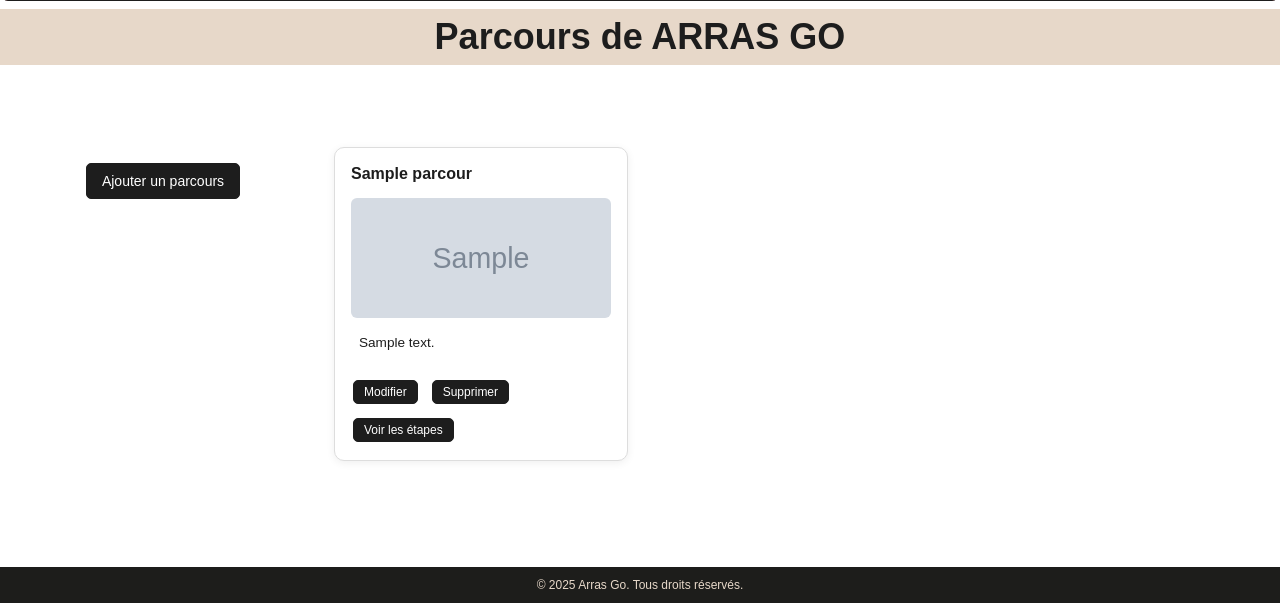
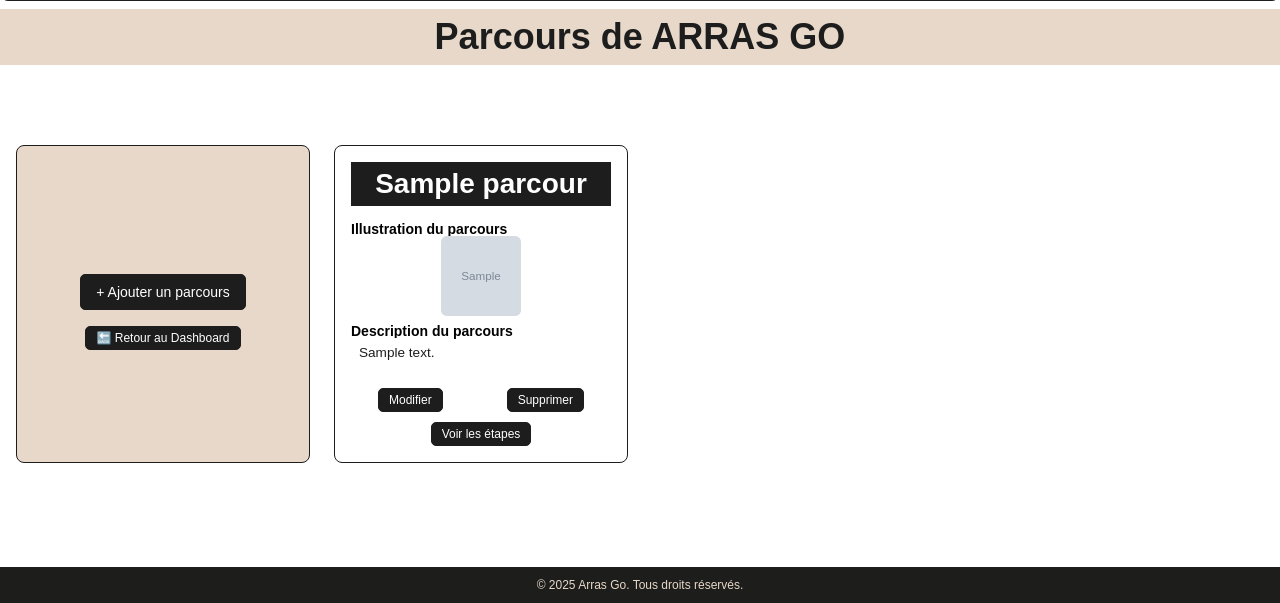
Before and after one commit to DarkSpharx/arrasgo, a PHP site: page /list_parcours.php in a window 1280 px wide. Shown: the part 197-800 px from the top of the page. Run offline with PHP 8.4, Linux system fonts and the light colour scheme; a user stored in the database is signed in; tables that the repository leaves empty hold one stand-in row (values such as "Sample post"); grey boxes marked "Sample" are stand-in pictures.

Commit message:
Refactorisation des styles de cartes et amélioration de la structure des pages pour une meilleure lisibilité et cohérence.

```diff
--- a/backoffice/css/style_backoffice.css
+++ b/backoffice/css/style_backoffice.css
@@ -221,7 +221,7 @@ strong {
   border-radius: 5px;
   cursor: pointer;
   transition: border 0.2s;
-  margin: 2px;
+  margin: 0 auto;
   text-align: center;
 }
 .button-tab:hover {
--- a/backoffice/css/tab.css
+++ b/backoffice/css/tab.css
@@ -177,54 +6,72 @@
   gap: 16px;
 }
 
-/* Cartes parcours responsive */
-.parcours-cards-container {
+.cards-grid {
   display: grid;
   grid-template-columns: repeat(1, 1fr);
   gap: 24px;
   margin: 24px 0;
 }
-
 @media (min-width: 600px) {
-  .parcours-cards-container {
+  .cards-grid {
     grid-template-columns: repeat(2, 1fr);
   }
 }
 @media (min-width: 1024px) {
-  .parcours-cards-container {
+  .cards-grid {
     grid-template-columns: repeat(4, 1fr);
   }
 }
 
-.parcours-card {
-  background: #fff;
-  border: 1px solid #ddd;
-  border-radius: 10px;
-  box-shadow: 0 2px 8px #0001;
-  padding: 18px 16px 16px 16px;
+.card {
+  border-radius: 8px;
+  border: 1px solid #1d1d1d;
+  padding: 16px;
   display: flex;
   flex-direction: column;
   justify-content: space-between;
-  min-height: 260px;
+  /* min-height: 180px; */
 }
-.parcours-card-header {
+.card-button {
+  background-color: #e7d8c9;
+  border-radius: 8px;
+  border: 1px solid #1d1d1d;
+  padding: 16px;
+  display: flex;
+  flex-direction: column;
+  justify-content: center;
+}
+.card-header {
   display: flex;
   justify-content: space-between;
   align-items: center;
   margin-bottom: 8px;
 }
-.parcours-card-img img {
-  width: 100%;
-  max-height: 120px;
+.card-img,
+.card-imgs {
+  margin-bottom: 8px;
+  text-align: center;
+  display: flex;
+  gap: 8px;
+  flex-wrap: wrap;
+  justify-content: center;
+}
+.card-img img,
+.card-imgs img {
+  width: 80px;
+  height: 80px;
   object-fit: cover;
   border-radius: 6px;
-  margin-bottom: 8px;
+  background: #f5f5f5;
 }
-.parcours-card-body {
+.card-body {
   font-size: 0.97em;
   margin-bottom: 12px;
+  display: flex;
+  flex-direction: column;
+  gap: 6px;
 }
-.parcours-card-actions {
+.card-actions {
   display: flex;
   gap: 10px;
   flex-wrap: wrap;
--- a/backoffice/list_parcours.php
+++ b/backoffice/list_parcours.php
@@ -29,30 +29,34 @@ $parcours = get_all_parcours($pdo);
     <h1 class="h1-sticky">Parcours de ARRAS GO</h1>
     <main>
         <div class="cards-container">
+            <div class="cards-grid">
+                <div class="card-button">
+                    <a href="add_parcours.php" class="button">+ Ajouter un parcours</a>
+                    <a href="dashboard.php" class="button-tab">🔙 Retour au Dashboard </a>
+                </div>
+                <?php foreach ($parcours as $p): ?>
+                    <div class="card">
+                        <h2><?= htmlspecialchars($p['nom']); ?></h2>
 
-        </div>
-        <div class="parcours-cards-container">
-            <a href="add_parcours.php" class="button" style="margin-bottom:18px;">Ajouter un parcours</a>
-            <?php foreach ($parcours as $p): ?>
-                <div class="parcours-card">
-                    <div class="parcours-card-header">
-                        <h3><?= htmlspecialchars($p['nom']); ?></h3>
-                    </div>
-                    <div class="parcours-card-img">
+                        <strong>Illustration du parcours</strong>
+                        <div class="card-img">
                             <?php if (!empty($p['image_parcours'])): ?>
                                 <img src="/data/images/<?= htmlspecialchars($p['image_parcours']) ?>" alt="Image parcours">
                             <?php endif; ?>
                         </div>
-                    <div class="parcours-card-body">
+
+                        <strong>Description du parcours</strong>
+                        <div class="card-body">
                             <p><?= htmlspecialchars($p['description']); ?></p>
                         </div>
-                    <div class="parcours-card-actions">
+                        <div class="card-actions">
                             <a class="button-tab" href="edit_parcours.php?id=<?= $p['id']; ?>">Modifier</a>
                             <a class="button-tab" href="delete_parcours.php?id=<?= $p['id']; ?>" onclick="return confirm('Êtes-vous sûr ?');">Supprimer</a>
                             <a class="button-tab" href="list_etapes.php?id_parcours=<?= $p['id']; ?>">Voir les étapes</a>
                         </div>
                     </div>
                 <?php endforeach; ?>
+            </div>
         </div>
     </main>
     <footer>
```
Also changed, not shown: other parts of backoffice/css/tab.css (+1 -269 lines), backoffice/list_chapitres.php (+7 -7 lines), backoffice/list_etapes.php (+27 -10 lines), backoffice/list_personnages.php (+9 -7 lines). Lines whose indentation alone changed are shown as unchanged.
